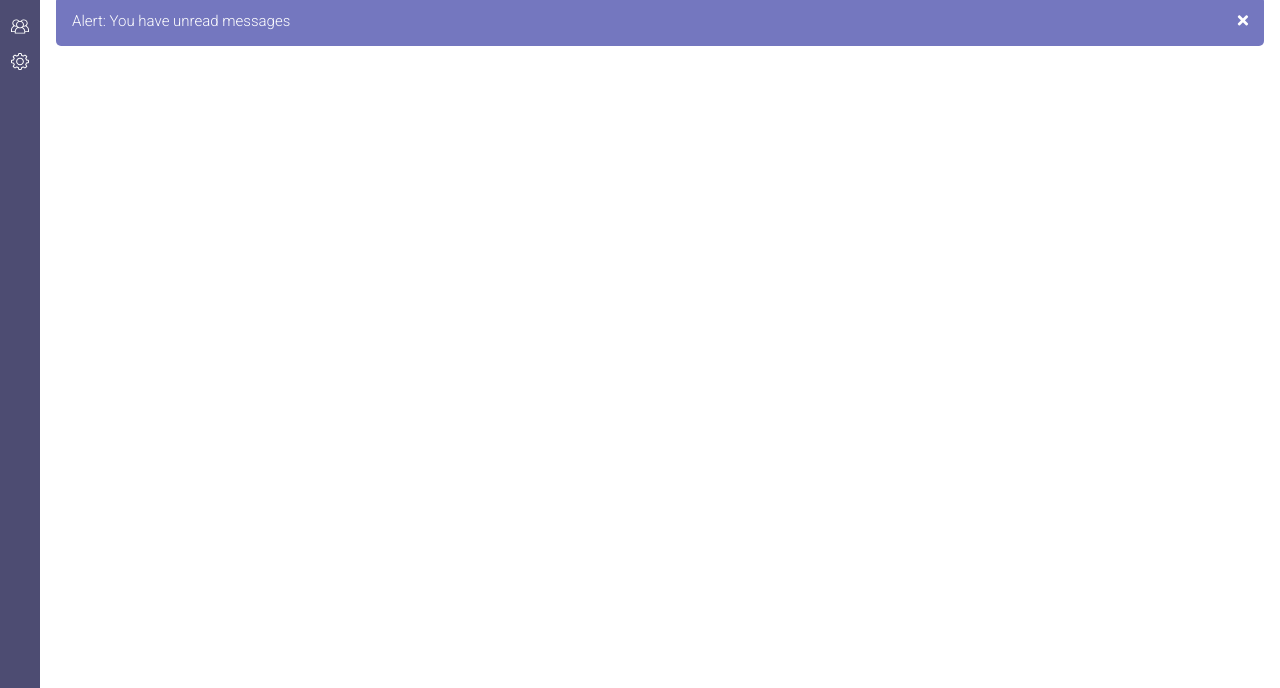
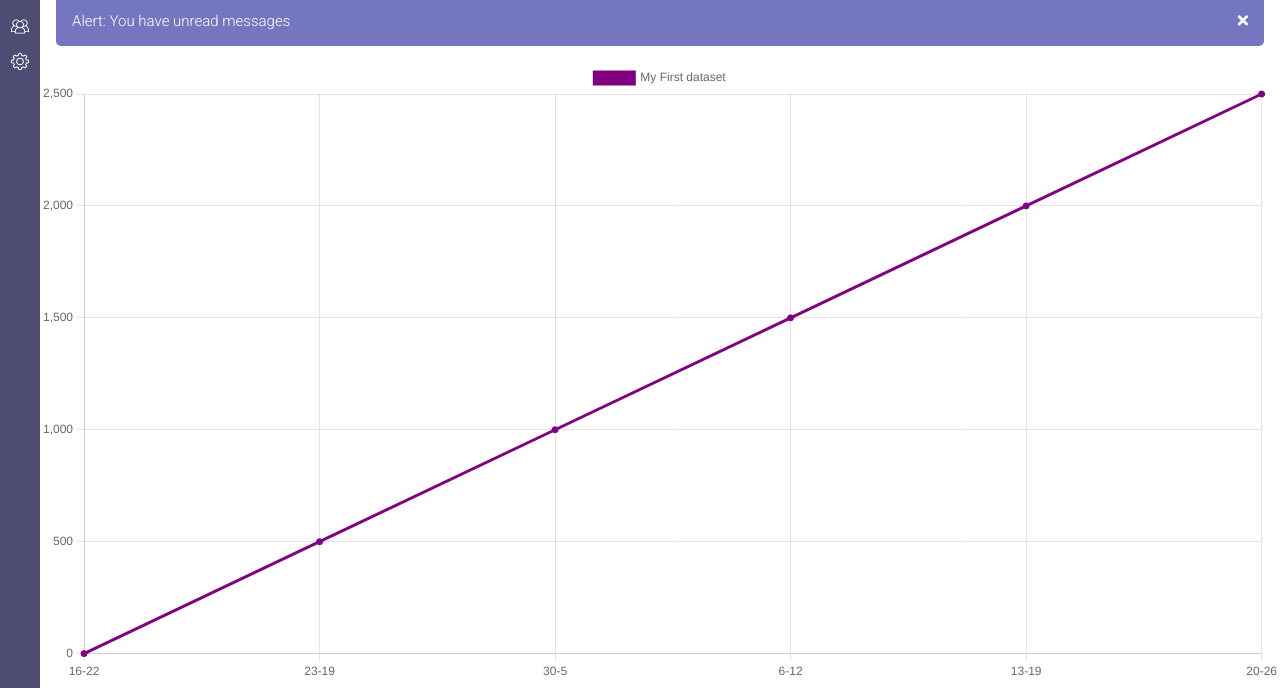
Before and after one commit to JaredStephens/WEBanalytics_dashboard, a plain HTML site: page index.html in a window 1280 px wide. Shown: the part 112-800 px from the top of the page. Drawn offline with nearby package versions, Linux system fonts and the light colour scheme.

Commit message:
setting line chart

```diff
--- a/index.html
+++ b/index.html
@@ -61,9 +61,14 @@
 						<i class="fas fa-times" id="x"></i>
 					</button>
 				</div>
-				<div class="chart-container"></div>
+				<div class="chart-container">
+					<div>
+						<canvas id="myChart"></canvas>
+					</div>
+				</div>
 			</main>
 		</div>
+		<script src="https://cdn.jsdelivr.net/npm/chart.js"></script>
 		<script src="./js/app.js"></script>
 	</body>
 </html>
--- a/js/app.js
+++ b/js/app.js
@@ -13,3 +13,30 @@ function notifi() {
 	bdg.parentNode.removeChild(bdg);
 	return false;
 }
+
+// CHARTS
+
+// SET-UP
+const labels = ["16-22", "23-19", "30-5", "6-12", "13-19", "20-26"];
+
+const data = {
+	labels: labels,
+	datasets: [
+		{
+			label: "My First dataset",
+			backgroundColor: "purple",
+			borderColor: "purple",
+			data: [0, 500, 1000, 1500, 2000, 2500],
+		},
+	],
+};
+
+// CONFIG
+const config = {
+	type: "line",
+	data: data,
+	options: {},
+};
+
+// RENDER
+var myChart = new Chart(document.getElementById("myChart"), config);
```
